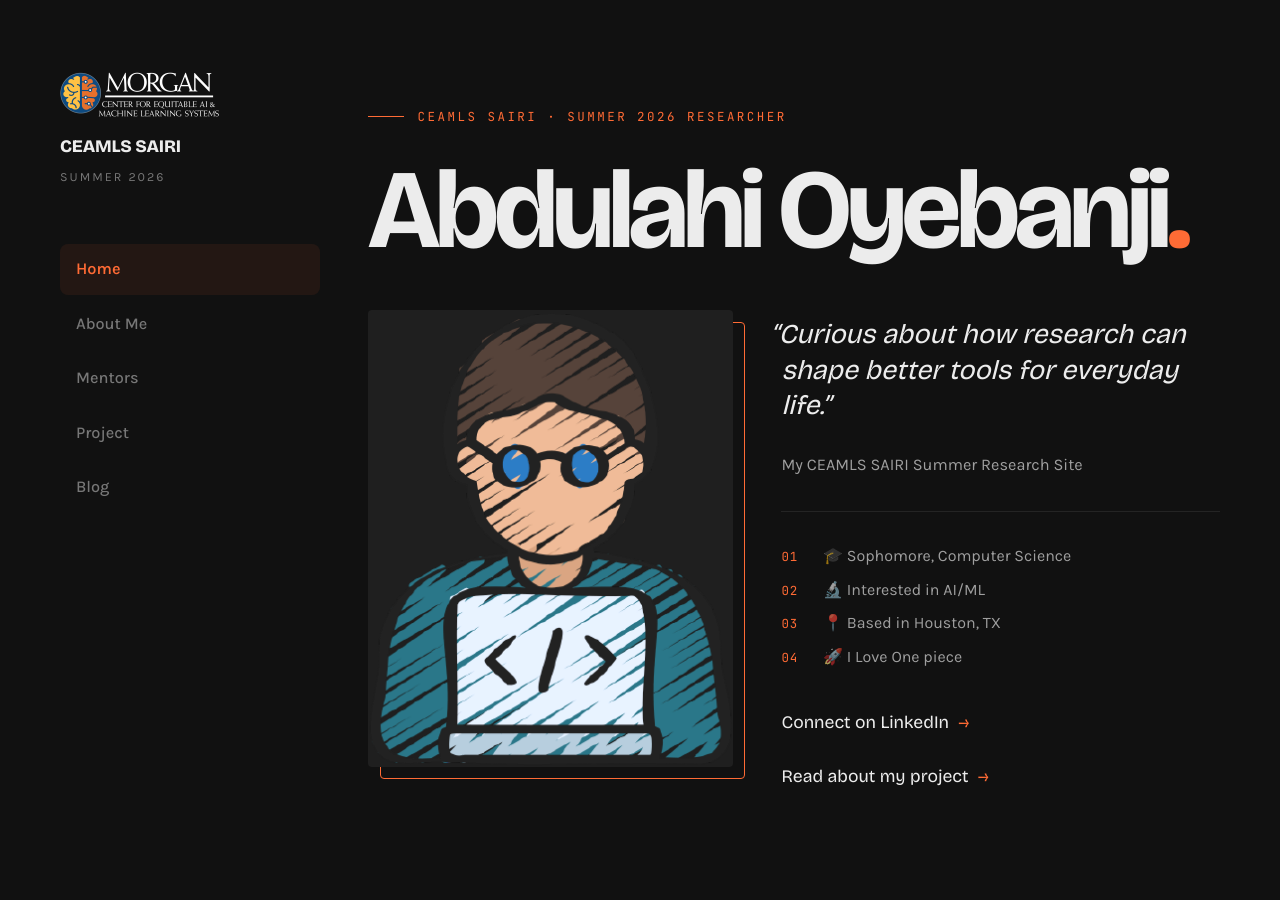
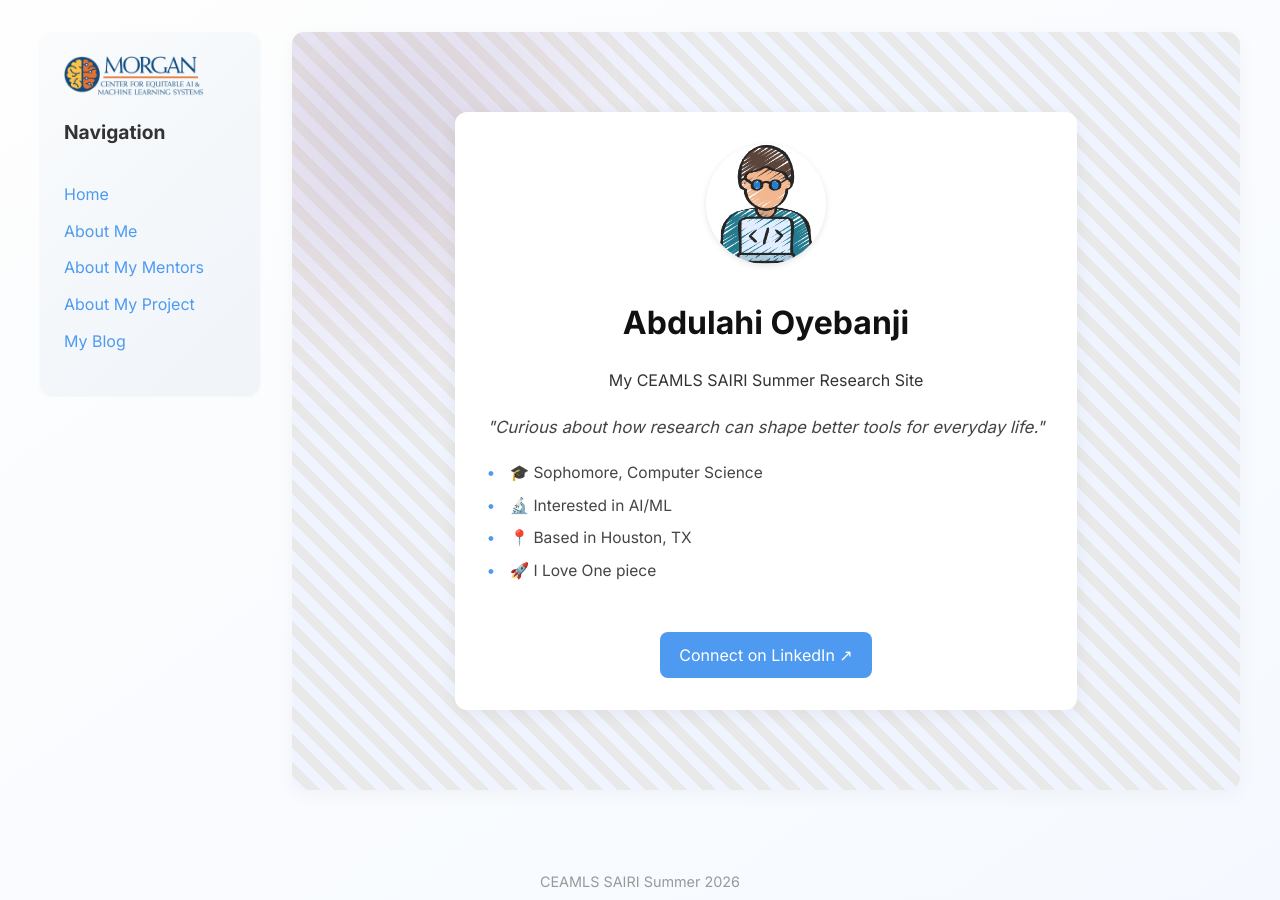
Before and after one commit to abdulahi-banji/abdulahi-banjiceamls26.github.io, a Jekyll site: the page built from index.md, in a window 1280 px wide and 900 px high. Built offline with Jekyll 4.4.1, drawn with Linux system fonts in a browser that asks for light colours; some of the changed text lies outside the part shown.

Commit message:
Change theme from 'fresh' to 'minimal'

```diff
--- a/_config.yml
+++ b/_config.yml
@@ -24,7 +24,7 @@ logo_on_dark:  /assets/images/logo-on-dark.png
 # ----- Theme selection -----
 # Choose one of: minimal | premium | fresh | signal
 # See README.md for screenshots of each theme.
-theme_name: fresh
+theme_name: minimal
 
 
 # ----- Site behavior -----
```
